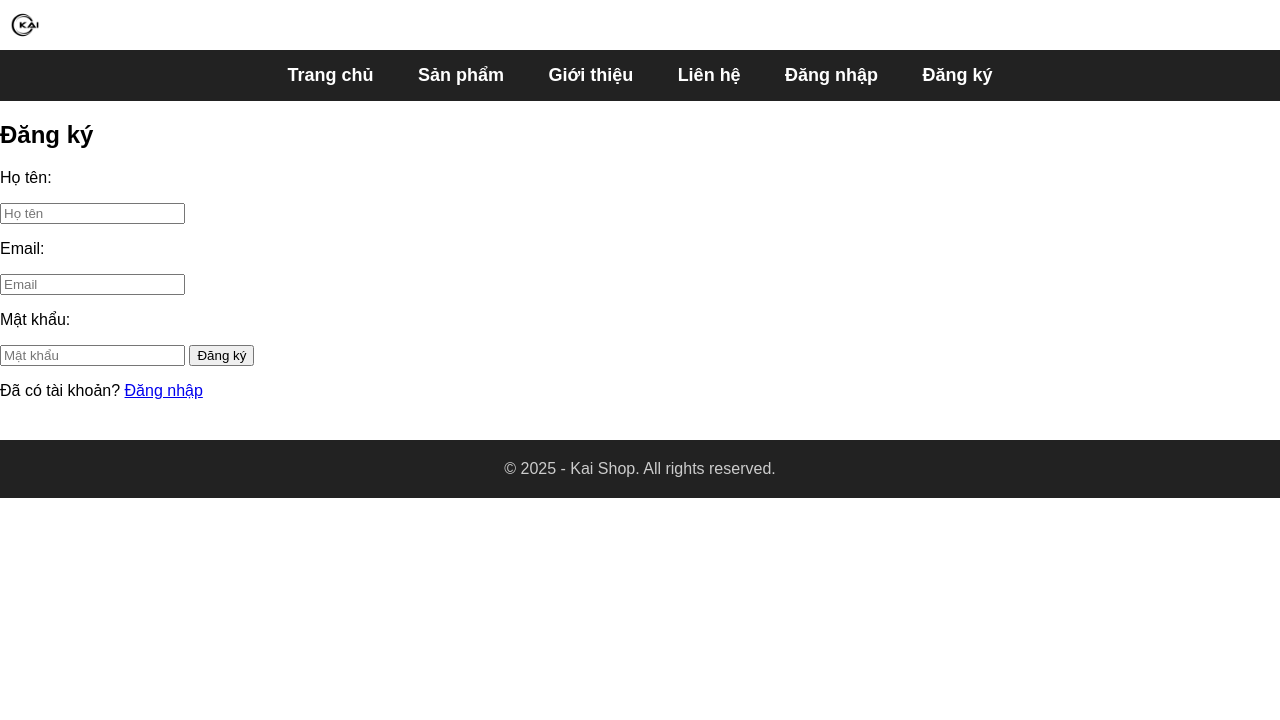
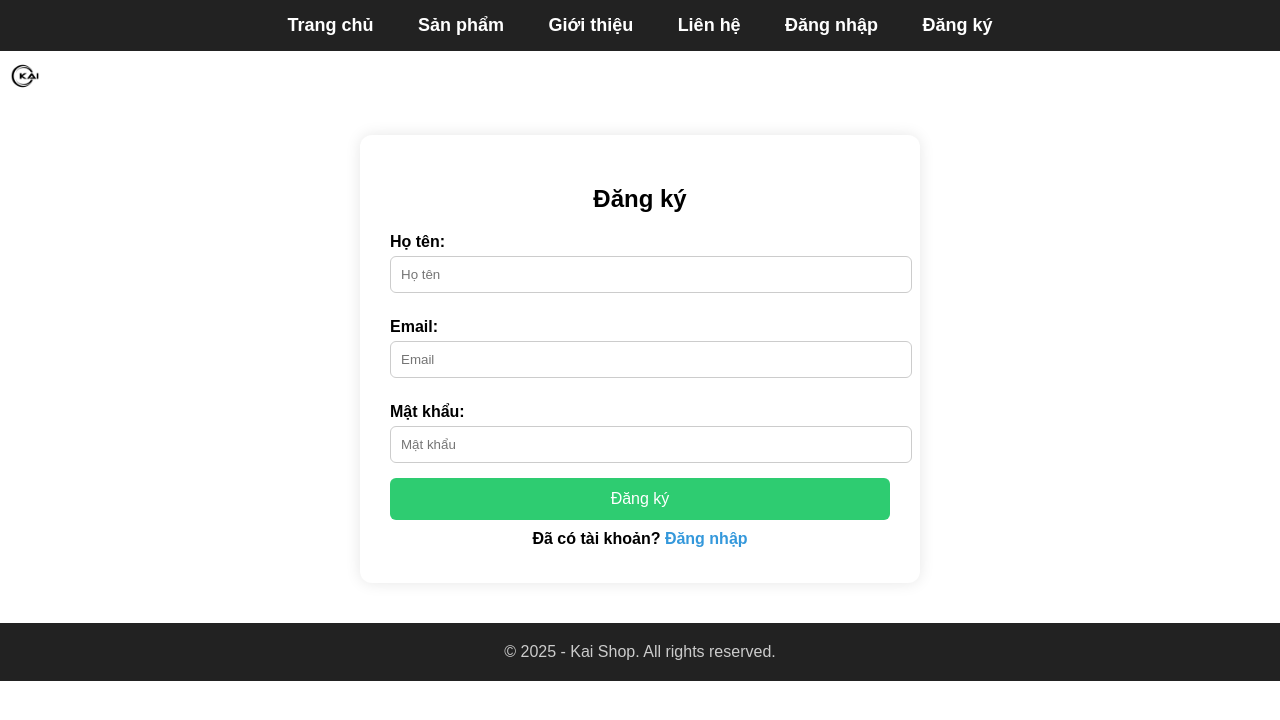
Before and after one commit to dat867/BASE, a PHP site: page /mvc-oop-basic-duanmau/index.php?action=register in a window 1280 px wide. Shown: the top 720 px of the page. Run offline with PHP 8.4, Linux system fonts and the light colour scheme.

Commit message:
sua loi k updc anh va css dep dang nhap dang ky

```diff
--- a/commons/function.php
+++ b/commons/function.php
@@ -18,14 +18,16 @@ function connectDB() {
 
 function uploadFile($file, $folderSave){
     $file_upload = $file;
-    $pathStorage = $folderSave . rand(10000, 99999) . $file_upload['name'];
+    $filename = rand(10000, 99999) . $file_upload['name'];
+    $pathStorage = $folderSave . $filename;
     $tmp_file = $file_upload['tmp_name'];
     $pathSave = PATH_ROOT . $pathStorage;
     if (move_uploaded_file($tmp_file, $pathSave)) {
-        return $pathStorage;
+        return $filename;
     }
     return null;
 }
+
 
 function deleteFile($file){
     $pathDelete = PATH_ROOT . $file;
--- a/controllers/ProductController.php
+++ b/controllers/ProductController.php
@@ -116,7 +116,7 @@ class ProductController
     $id = $_POST['id'];
     $price = $_POST['price'];
 
-    // 👉 Kiểm tra giá tiền hợp lệ
+
     if (!is_numeric($price) || $price < 0) {
         $error = "Giá sản phẩm phải là số và không được âm!";
         $product = $this->productModel->findById($id);
--- a/views/admin/product/list.php
+++ b/views/admin/product/list.php
@@ -63,8 +63,7 @@
                     <td><?= htmlspecialchars($product['name']) ?></td>
                     <td><?= number_format($product['price']) ?>đ</td>
                     <td>
-                        <img src="uploads/imgproduct/<?= htmlspecialchars($product['image']) ?>"
-                             alt="<?= htmlspecialchars($product['name']) ?>">
+                       <img src="uploads/imgproduct/<?= htmlspecialchars($product['image']) ?>" alt="<?= htmlspecialchars($product['name']) ?>">
                     </td>
                     <td><?= htmlspecialchars($product['description']) ?></td>
                     <td><?= htmlspecialchars($product['category_name']) ?></td>
--- a/views/auth/register.php
+++ b/views/auth/register.php
@@ -1,28 +1,108 @@
+<?php require_once 'views/layouts/header.php'; ?>
+<!DOCTYPE html>
+<html lang="vi">
+<head>
+    <meta charset="UTF-8">
+    <title>Đăng ký</title>
+    <style>
+        .register-form {
+            max-width: 500px;
+            margin: 30px auto;
+            background: #fff;
+            padding: 30px;
+            border-radius: 12px;
+            box-shadow: 0 0 15px rgba(0,0,0,0.1);
+            font-family: sans-serif;
+        }
+
+        .register-form h2 {
+            text-align: center;
+            margin-bottom: 20px;
+        }
+
+        .register-form p {
+            margin: 10px 0 5px;
+            font-weight: bold;
+        }
+
+        .register-form input {
+            width: 100%;
+            padding: 10px;
+            margin-bottom: 15px;
+            border: 1px solid #ccc;
+            border-radius: 6px;
+        }
+
+        .register-form button {
+            width: 100%;
+            background: #2ecc71;
+            color: white;
+            border: none;
+            padding: 12px;
+            font-size: 16px;
+            border-radius: 6px;
+            cursor: pointer;
+        }
+
+        .register-form button:hover {
+            background: #27ae60;
+        }
+
+        .register-form a {
+            color: #3498db;
+            text-decoration: none;
+        }
+
+        .register-form a:hover {
+            text-decoration: underline;
+        }
+
+        .register-form .error-msg {
+            color: red;
+            text-align: center;
+        }
+
+        .register-form .success-msg {
+            color: green;
+            text-align: center;
+        }
+    </style>
+</head>
+<body>
+
 <header>
     <img src="uploads/imgproduct/logo.jpg" alt="" height="50px">
 </header>
-<?php require_once 'views/layouts/header.php'; ?>
 
+<div class="register-form">
     <h2>Đăng ký</h2>
 
     <?php if (!empty($error)): ?>
-    <p style="color: red;"><?= $error ?></p>
+        <p class="error-msg"><?= $error ?></p>
     <?php endif; ?>
 
     <?php if (!empty($success)): ?>
-    <p style="color: green;"><?= $success ?></p>
+        <p class="success-msg"><?= $success ?></p>
     <?php endif; ?>
 
     <form method="POST" action="index.php?action=register_post">
         <p>Họ tên:</p>
         <input type="text" name="name" placeholder="Họ tên" required>
+
         <p>Email:</p>
         <input type="email" name="email" placeholder="Email" required>
+
         <p>Mật khẩu:</p>
         <input type="password" name="password" placeholder="Mật khẩu" required>
+
         <button type="submit">Đăng ký</button>
     </form>
 
-<p>Đã có tài khoản? <a href="index.php?action=login">Đăng nhập</a></p>
+    <p style="text-align:center; margin-top:10px;">
+        Đã có tài khoản? <a href="index.php?action=login">Đăng nhập</a>
+    </p>
+</div>
 
 <?php require_once 'views/layouts/footer.php'; ?>
+</body>
+</html>
```
Also changed, not shown: views/auth/login.php (+80 -8 lines), uploads/imgproduct/20089fa04eb4e84c60d9854d7.jpg (added), uploads/imgproduct/47095Screenshot 2025-07-26 032234.png (added), uploads/imgproduct/51578fa04eb4e84c60d9854d7.jpg (added), uploads/imgproduct/61426fa04eb4e84c60d9854d7.jpg (added), uploads/imgproduct/80141anh1.jpg (added), uploads/imgproduct/92078anh1.jpg (added). Lines whose indentation alone changed are shown as unchanged.
